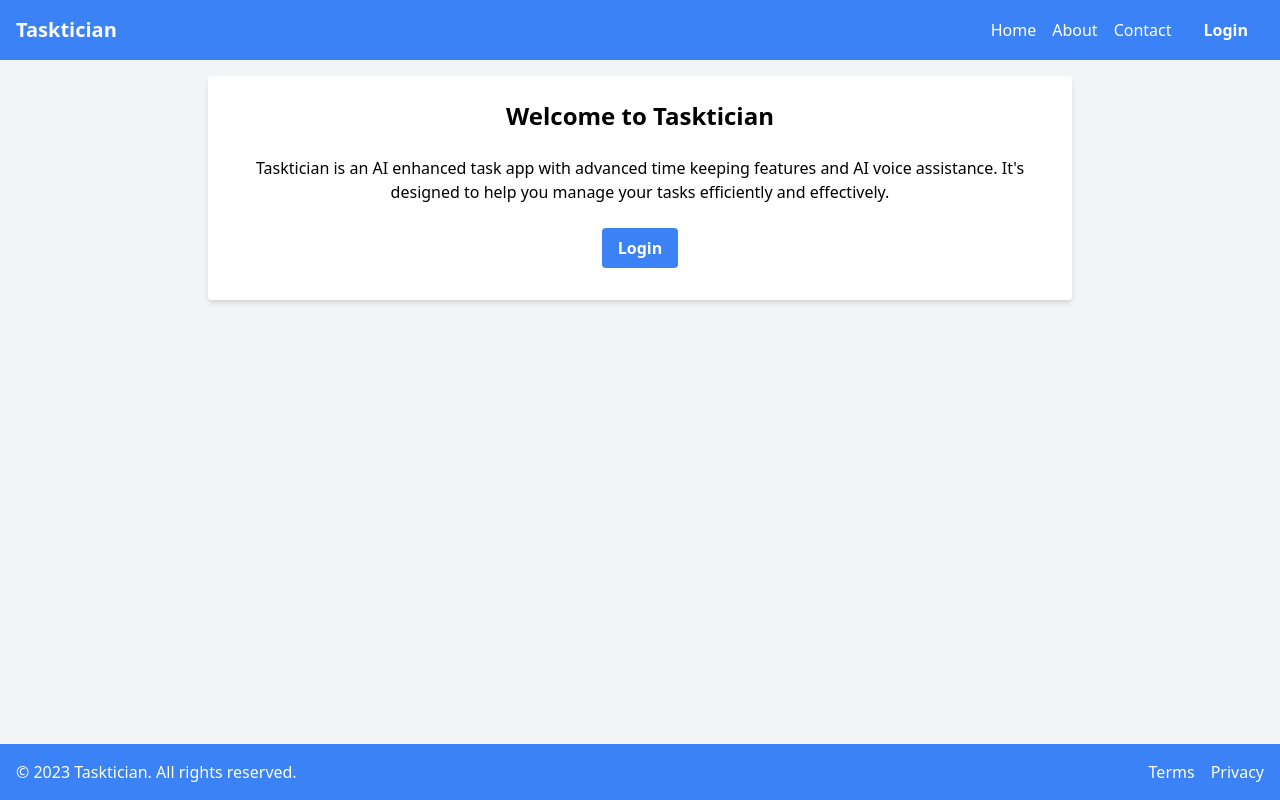
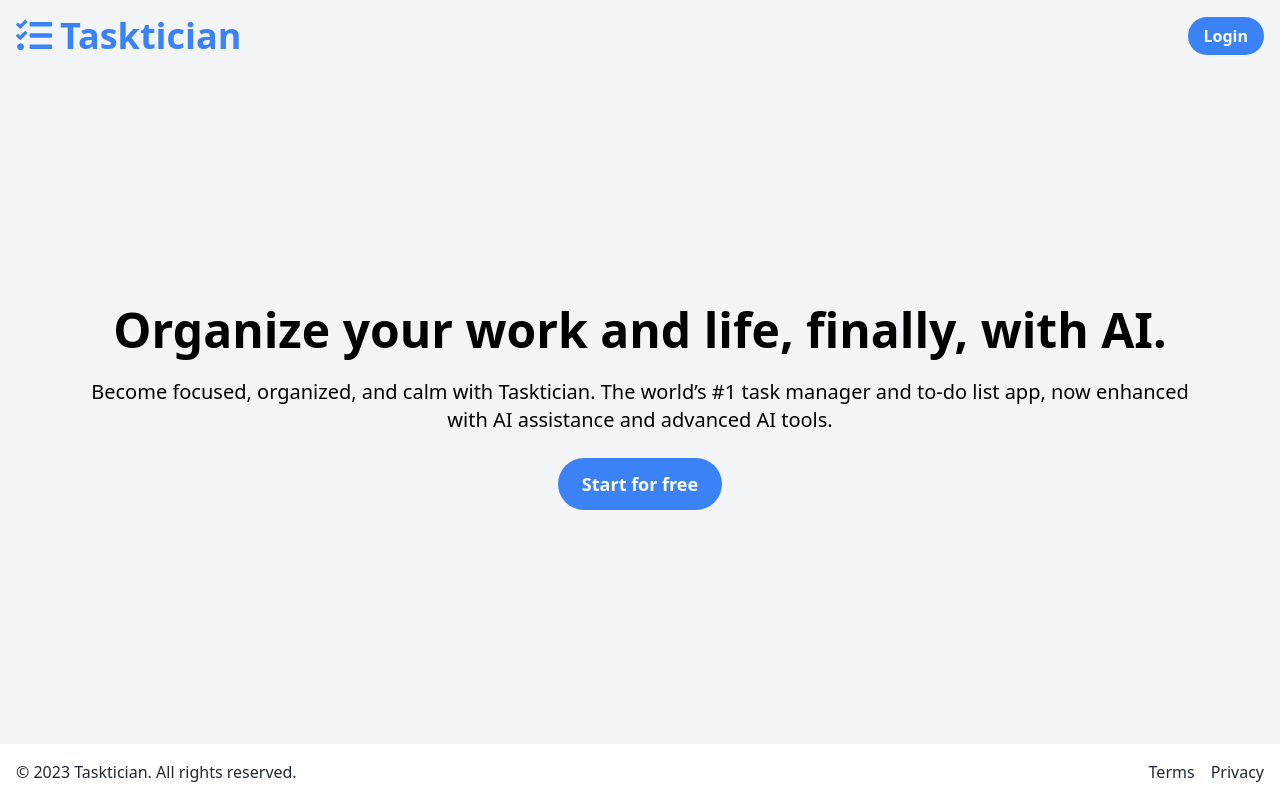
Before and after one commit to halfprice06/tasktician, a FastAPI app: page / in a window 1280 px wide. Run offline with FastAPI, Linux system fonts and the light colour scheme; some libraries are stand-ins or nearby versions.

Commit message:
redid landing page and fixed redirect issues

```diff
--- a/main.py
+++ b/main.py
@@ -179,23 +179,16 @@ def mark_complete(request: Request, item_ids: List[int] = Body(...), db: Session
     context = {"request": request, "item": todo}
     return templates.TemplateResponse("todo.html", context)
 
-@app.post("/register", response_model=UserOut)
+@app.post("/register", response_class=HTMLResponse)
 def create_user(username: str = Form(...), password: str = Form(...), registration_code: str = Form(...), db: Session = Depends(get_db)):
     if registration_code != "getinwearegoingforaride":  # replace with your actual registration code
-        raise HTTPException(
-            status_code=status.HTTP_400_BAD_REQUEST,
-            detail="Incorrect registration code",
-        )
+        return HTMLResponse('<h1>FAILURE</h1>', status_code=400)
     hashed_password = get_password_hash(password)
     db_user = models.User(username=username, hashed_password=hashed_password)
     db.add(db_user)
     db.commit()
     db.refresh(db_user)
-    return db_user
-
-@app.get("/register", response_class=HTMLResponse)
-def register(request: Request):
-    return templates.TemplateResponse("register.html", {"request": request})
+    return HTMLResponse('<h1>SUCCESS</h1>', status_code=200)
 
 @app.get("/login", response_class=HTMLResponse)
 def load_login_page(request: Request, response: Response):
--- a/static/styles.css
+++ b/static/styles.css
@@ -6,7 +6,12 @@
     z-index: 1000; /* This ensures the footer is always on top */
 }
 
+body {
+    display: flex;
+    flex-direction: column;
+    min-height: 100vh;
+}
 
-body {
-    padding-bottom: 50px; /* Adjust this value according to the height of your footer */
+footer {
+    margin-top: auto;
 }
--- a/templates/landing.html
+++ b/templates/landing.html
@@ -1,4 +1,4 @@
-<!DOCTYPE html>
+<!-- <!DOCTYPE html>
 <html lang="en">
 <head>
     <meta charset="UTF-8">
@@ -12,12 +12,9 @@
 <body class="bg-gray-100 flex flex-col min-h-screen">
     <header class="bg-blue-500 text-white p-4">
         <div class="container mx-auto flex justify-between items-center">
-            <h1 class="font-bold text-xl">Tasktician</h1>
+            <a href="/home" class="font-bold text-xl">Tasktician</a>
             <nav>
                 <ul class="flex space-x-4 items-center">
-                    <li><a href="/">Home</a></li>
-                    <li><a href="/about">About</a></li>
-                    <li><a href="/contact">Contact</a></li>
                     <li><a href="/login" class="bg-blue-500 hover:bg-blue-700 text-white font-bold py-2 px-4 rounded">Login</a></li>
 
                 </ul>
@@ -45,4 +42,51 @@
         </div>
     </footer>
 </body>
+</html> -->
+
+<!DOCTYPE html>
+<html lang="en">
+<head>
+    <meta charset="UTF-8">
+    <meta name="viewport" content="width=device-width, initial-scale=1.0">
+    <title>Tasktician</title>
+    <link href="https://cdn.jsdelivr.net/npm/tailwindcss@2.1.2/dist/tailwind.min.css" rel="stylesheet">
+    <link rel="stylesheet" href="https://cdnjs.cloudflare.com/ajax/libs/font-awesome/5.15.3/css/all.min.css">
+    <link rel="stylesheet" type="text/css" href="/static/styles.css">
+    <script src="https://unpkg.com/htmx.org"></script>
+</head>
+<body class="bg-gray-100 flex flex-col min-h-screen">
+    <header class="bg-gray-100 p-4">
+        <div class="container mx-auto flex justify-between items-center">
+            <a href="/home" class="font-bold text-4xl text-blue-500">
+                <i class="fas fa-tasks pr-2"></i>Tasktician
+            </a>
+            <nav>
+                <ul class="flex space-x-4 items-center">
+                    <li><a href="/login" class="bg-blue-500 hover:bg-blue-700 text-white font-bold py-2 px-4 rounded-full">Login</a></li>
+                </ul>
+            </nav>
+        </div>
+    </header>
+    <div class="container mx-auto p-4 max-w-6xl flex-grow flex items-center justify-center">
+        <div class="text-center my-12">
+            <h1 class="text-5xl font-bold mb-6">Organize your work and life, finally, with AI.</h1>
+            <p class="text-xl mb-6">Become focused, organized, and calm with Tasktician. The world’s #1 task manager and to-do list app, now enhanced with AI assistance and advanced AI tools.</p>
+            <div class="flex justify-center">
+                <a href="/login" class="bg-blue-500 hover:bg-blue-700 text-white font-bold py-3 px-6 rounded-full text-lg">Start for free</a>
+            </div>
+        </div>
+    </div>
+    <footer class="bg-white text-gray-800 p-4">
+        <div class="container mx-auto flex justify-between items-center">
+            <p>© 2023 Tasktician. All rights reserved.</p>
+            <nav>
+                <ul class="flex space-x-4">
+                    <li><a href="/terms" class="hover:text-blue-500">Terms</a></li>
+                    <li><a href="/privacy" class="hover:text-blue-500">Privacy</a></li>
+                </ul>
+            </nav>
+        </div>
+    </footer>
+    </body>
 </html>
```
Also changed, not shown: templates/home.html (+11 -12 lines), templates/login.html (+37 -15 lines), templates/register.html (deleted, +0 -68 lines).
